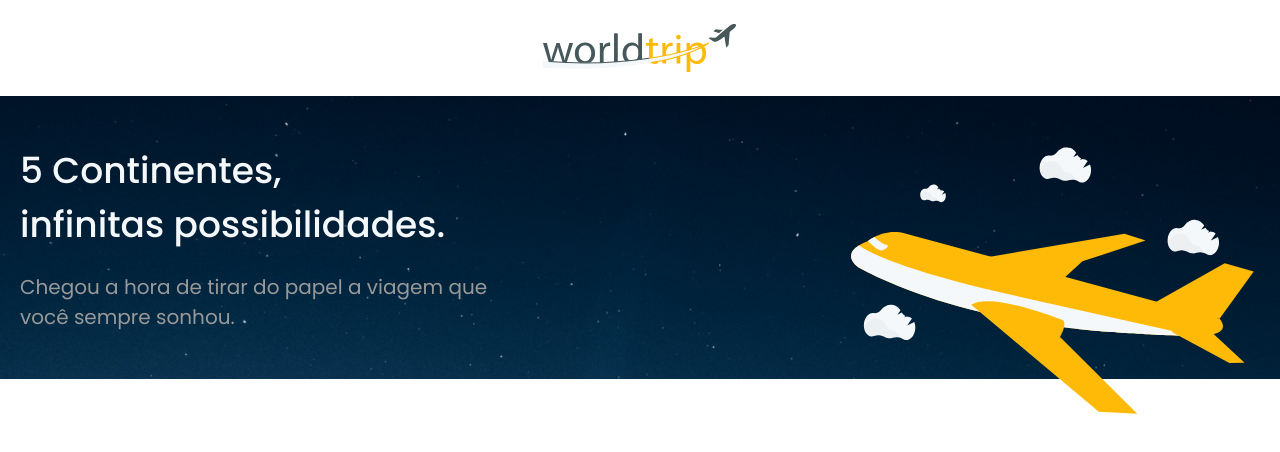
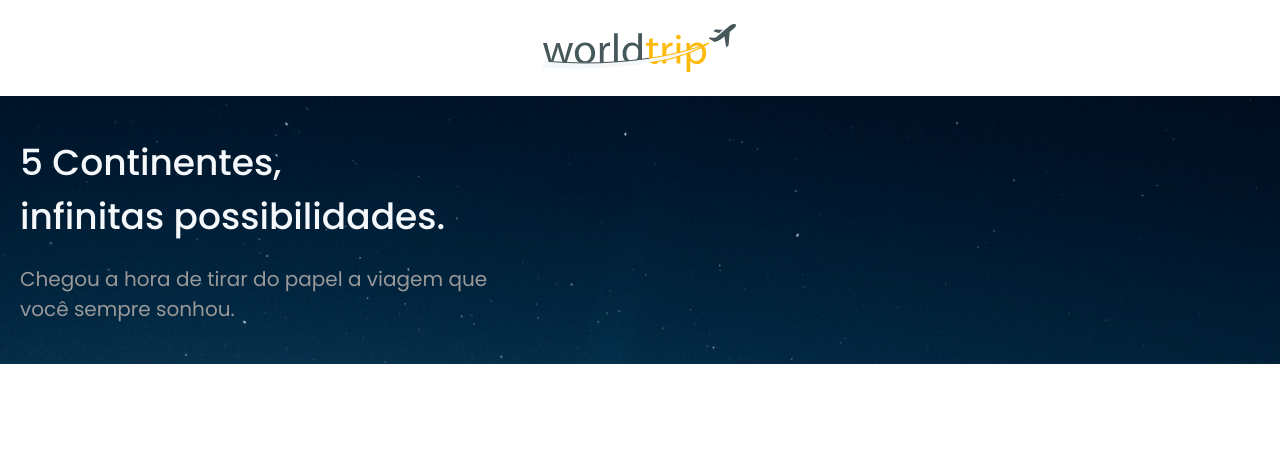
Before and after one commit to nicolaskruger/word-trip-chakra-ui, a Next.js app: page / in a window 1280 px wide. Shown: the top 452 px of the page. Built offline with nearby package versions, Linux system fonts and the light colour scheme.

Commit message:
create isMobile context

```diff
--- /dev/null
+++ b/src/components/Section/HomeMidle/index.tsx
@@ -0,0 +1,18 @@
+import { Box, Stack } from "@chakra-ui/react";
+import { FC } from "react";
+
+
+export const SectionMidle: FC = () => {
+    return (
+        <Box
+            py={"6"}
+            px={"5"}
+            mx={"auto"}
+            maxW={"1480px"}
+        >
+            <Stack>
+
+            </Stack>
+        </Box>
+    )
+}
--- a/src/components/Section/HomeTop/index.tsx
+++ b/src/components/Section/HomeTop/index.tsx
@@ -1,11 +1,12 @@
 import { Box, Flex, Img, Stack, Text } from "@chakra-ui/react";
 import { FC } from "react";
+import { useIsMobileContext } from "../../../contexts/IsMobileContext";
 
-type SectionTopProps = {
-    isMobile: boolean,
-}
 
-export const SectionTop: FC<SectionTopProps> = ({ isMobile }) => {
+export const SectionTop: FC = () => {
+
+    const isMobile = useIsMobileContext();
+
     return (
         <Box
             as="section"
--- /dev/null
+++ b/src/contexts/IsMobileContext.tsx
@@ -0,0 +1,19 @@
+import { useBreakpointValue } from "@chakra-ui/react";
+import { createContext, FC, useContext } from "react";
+
+
+const IsMobileContext = createContext<boolean>({} as boolean)
+
+export const IsMobileProvider: FC = ({ children }) => {
+    const isMobile = useBreakpointValue({
+        base: true,
+        lg: false
+    }) || true;
+
+    return <IsMobileContext.Provider value={isMobile}>
+        {children}
+    </IsMobileContext.Provider>
+
+}
+
+export const useIsMobileContext = () => useContext(IsMobileContext);
--- a/src/pages/_app.tsx
+++ b/src/pages/_app.tsx
@@ -1,6 +1,7 @@
 import { ChakraProvider } from '@chakra-ui/react'
 import type { AppProps } from 'next/app'
 import { Header } from '../components/Header'
+import { IsMobileProvider } from '../contexts/IsMobileContext'
 import { theme } from '../styles/theme'
 
 function MyApp({ Component, pageProps }: AppProps) {
@@ -8,8 +9,10 @@ function MyApp({ Component, pageProps }: AppProps) {
 
   return (
     <ChakraProvider theme={theme}>
-      <Header />
-      <Component {...pageProps} />
+      <IsMobileProvider>
+        <Header />
+        <Component {...pageProps} />
+      </IsMobileProvider>
     </ChakraProvider>
   )
 }
--- a/src/pages/index.tsx
+++ b/src/pages/index.tsx
@@ -2,18 +2,20 @@ import { useBreakpointValue } from '@chakra-ui/react'
 import type { NextPage } from 'next'
 import Head from 'next/head'
 import Image from 'next/image'
+import { SectionMidle } from '../components/Section/HomeMidle'
 import { SectionTop } from '../components/Section/HomeTop'
 
 const Home: NextPage = () => {
 
-  const isMobile = useBreakpointValue({
+  const isMobile: boolean = useBreakpointValue({
     base: true,
     lg: false
-  })
+  }) as boolean;
 
   return (
     <main>
-      <SectionTop isMobile={isMobile} />
+      <SectionTop />
+      <SectionMidle />
     </main>
   )
 }
```
